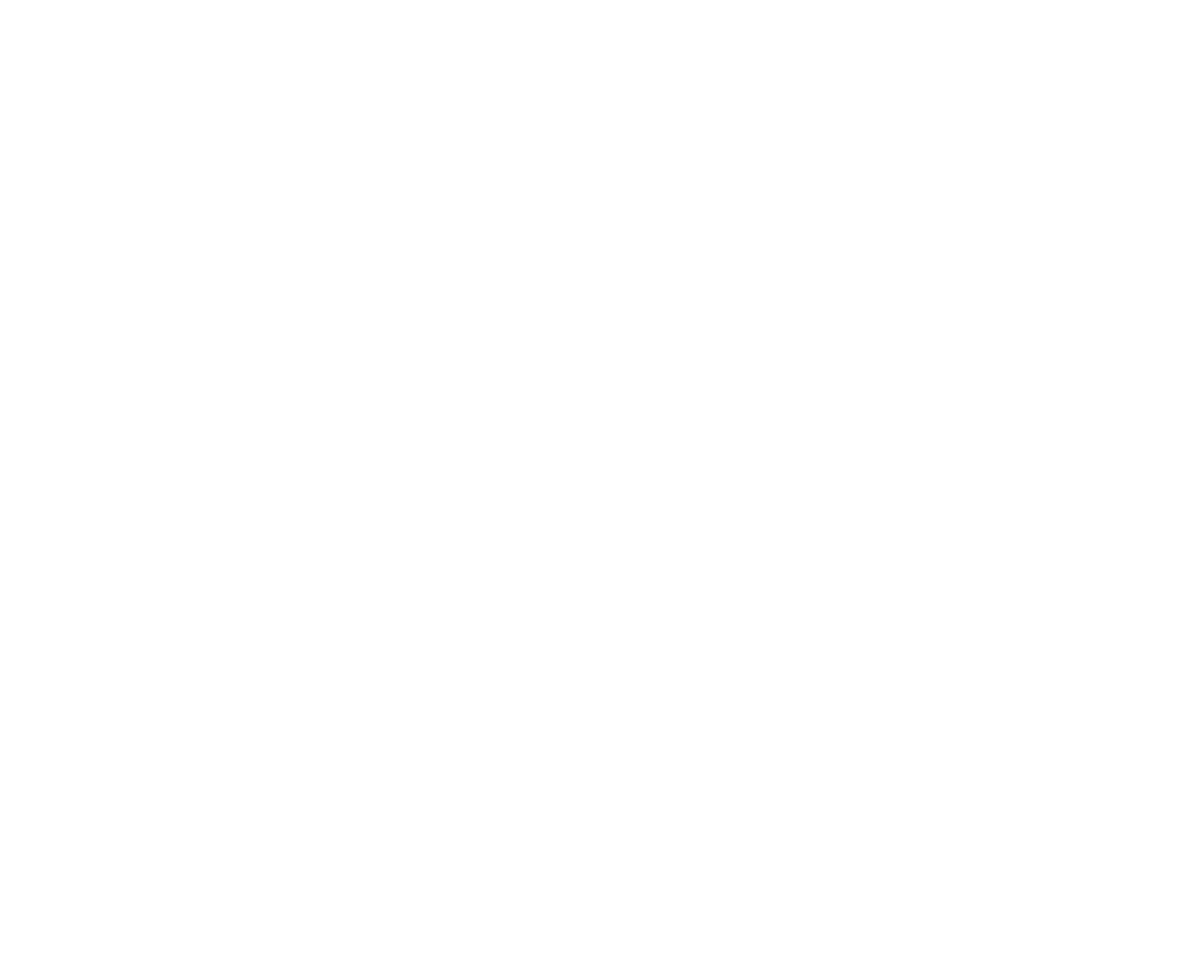
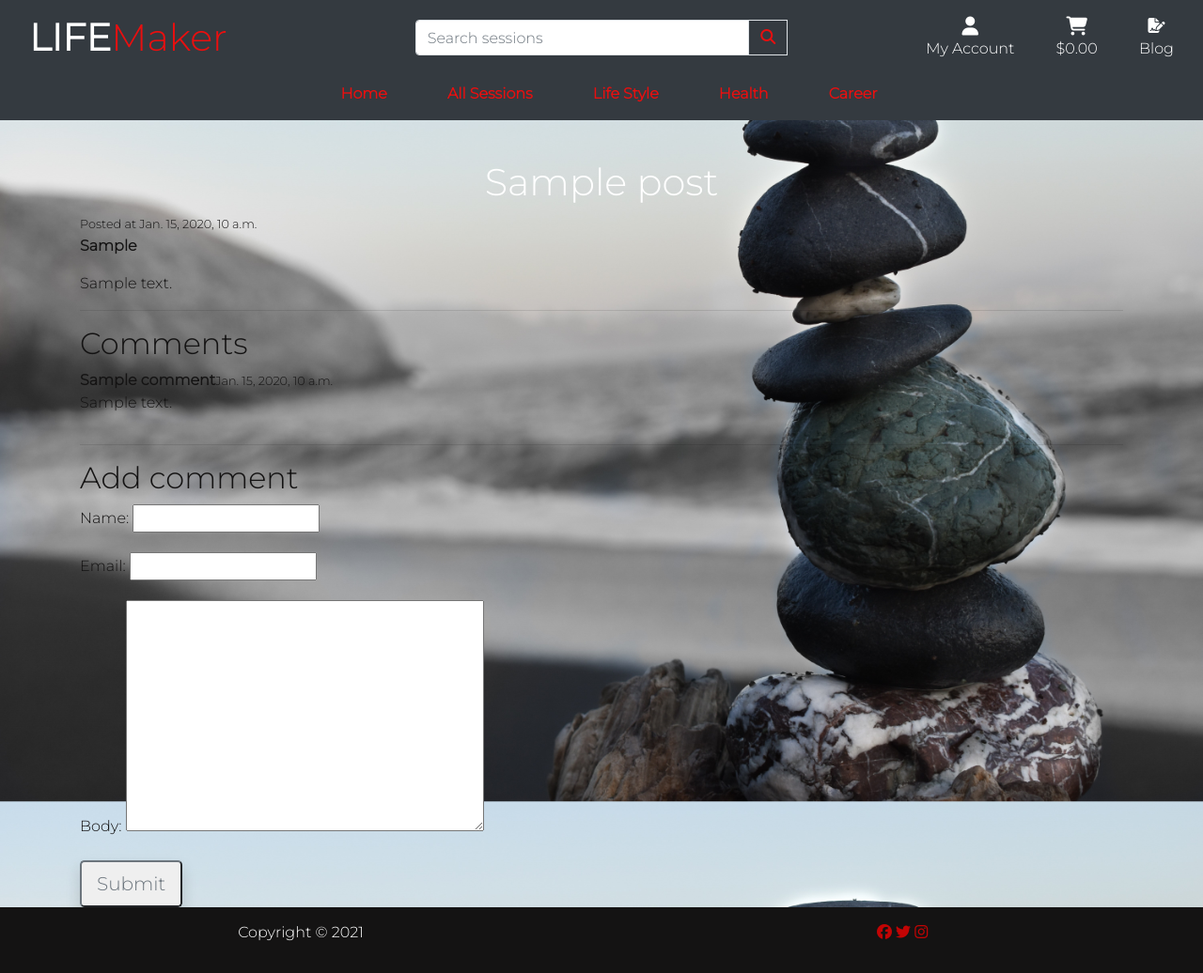
Before and after one commit to Diolg/life-maker, a Django app: a page that uses blog/templates/blog/post_detail.html in a window 1280 px wide. Before the commit the page is empty. Shown: the whole page at 94% size. Before the commit the page ends 800 px from the top, so only its background shows below. Run offline with Django 3.2, Linux system fonts and the light colour scheme; tables that the repository leaves empty hold one stand-in row (values such as "Sample post"); some libraries are stand-ins or nearby versions.

Commit message:
Create form.py and post_detail.html, add comment functionality

```diff
--- a/blog/forms.py
+++ b/blog/forms.py
@@ -0,0 +1,8 @@
+from django import forms
+
+from .models import Comment
+
+class CommentForm(forms.ModelForm):
+    class Meta:
+        model = Comment
+        fields = ['name', 'email', 'body']
--- a/blog/templates/blog/post_detail.html
+++ b/blog/templates/blog/post_detail.html
@@ -0,0 +1,68 @@
+{% extends "base.html" %}
+{% load static %}
+
+
+{% block page_header %}
+    <div class="container header-container">
+        <div class="row">
+            <div class="col"></div>
+        </div>
+    </div>
+{% endblock %}
+
+{% block content %}
+<h1 class="post-title text-center text-white">{{ post.title }}</h1>
+
+<small>Posted at {{ post.date_added }}</small>
+
+<p><strong>{{ post.intro }}</strong></p>
+
+<p>{{ post.body }}</p>
+
+<hr>
+
+<h2 class="subtitle">Comments</h2>
+
+{% for comment in post.comments.all %}
+    <article class="media">
+        <div class="media-content">
+            <div class="content">
+                <p>
+                    <strong>{{ comment.name }}</strong><small>{{ comment.date_added }}</small>
+                    <br>
+                    {{ comment.body }}
+                </p>
+            </div>
+        </div>
+    </article>
+
+{% empty %}
+    <div class="notifications">
+        <p>No comments yet</p>
+    </div>
+{% endfor %}
+
+
+<hr>
+
+<h2 class="subtitle">Add comment</h2>
+
+<form method="post" action=".">
+    {% csrf_token %}
+
+    {{ form.as_p }}
+
+    <div class="field">
+        <div class="control">
+            <button class="btn-outline-secondary btn-lg shadow">Submit</button>
+        </div>
+    </div>
+
+</form>
+{% endblock %}
+
+
+
+{% block postloadjs %}
+
+{% endblock %}
--- a/blog/views.py
+++ b/blog/views.py
@@ -1,6 +1,7 @@
-from django.shortcuts import render
+from django.shortcuts import render, redirect
 
 # Create your views here.
+from .forms import CommentForm
 from .models import Post
 
 # Create your views here.
@@ -12,4 +13,16 @@ def blog(request):
 def post_detail(request, slug):
     post = Post.objects.get(slug=slug)
 
-    return render(request, 'blog/post_detail.html', {'post': post})
+    if request.method == 'POST':
+        form = CommentForm(request.POST)
+
+        if form.is_valid():
+            comment = form.save(commit=False)
+            comment.post = post
+            comment.save()
+
+            return redirect('post_detail', slug=post.slug)
+    else:
+        form = CommentForm()
+
+    return render(request, 'blog/post_detail.html', {'post': post, 'form': form})
--- a/static/css/base.css
+++ b/static/css/base.css
@@ -273,6 +273,10 @@ a .upbtn-link {
     margin-top: 170px;
 }
 
+.post-title {
+    margin-top: 170px;
+}
+
 
 /*-----Footer-----*/
 
--- a/templates/includes/mobile-top-header.html
+++ b/templates/includes/mobile-top-header.html
@@ -65,7 +65,7 @@
     </li>
     <!--Blog-->
     <li class="list-inline-item d-lg-none">
-        <a id="blog" class="user-blog nav-link" href="">
+        <a id="blog" class="user-blog nav-link" href="{% url 'blog' %}">
             <div class="text-center">
                 <div><i class="fas fa-file-signature"></i></div>
                 <p class="my-0">
```
